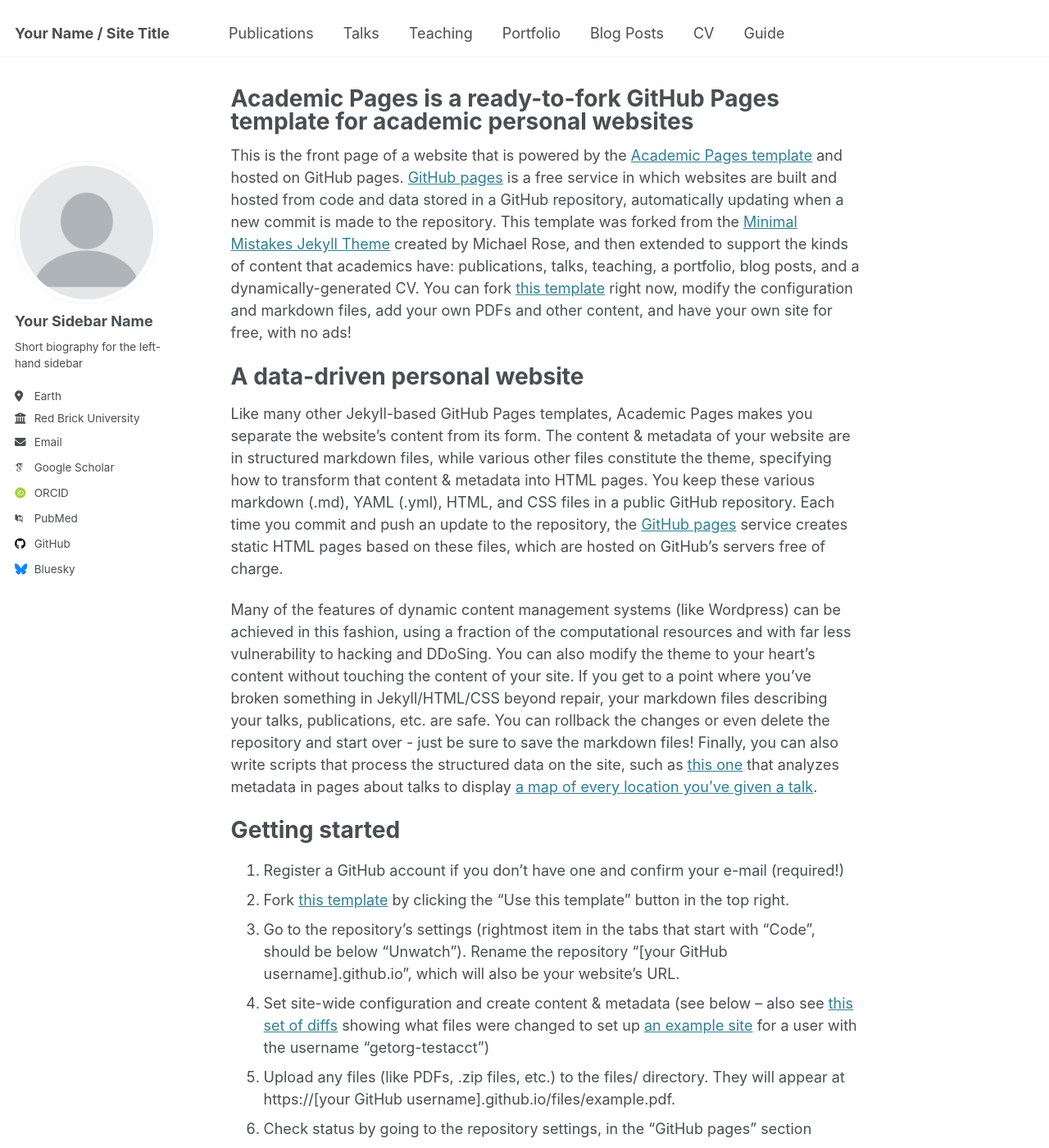
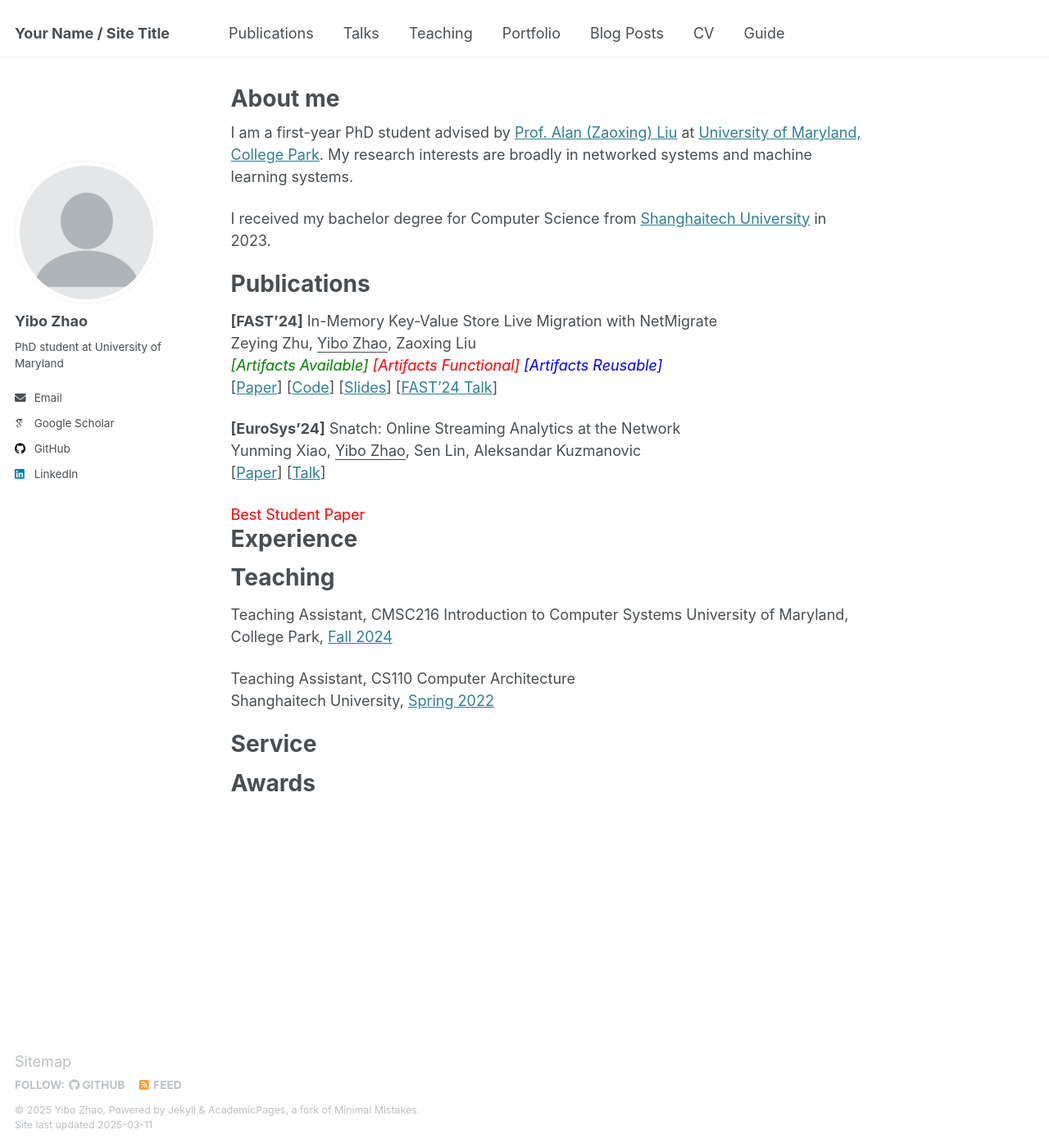
Before and after one commit to zhaoyboo/zhaoyboo.github.io, a Jekyll site: the page built from _pages/about.md, in a window 1280 px wide and 1400 px high. Shown: the whole window at 82% size. Built offline with Jekyll 4.4.1, drawn with Linux system fonts in a browser that asks for light colours; some web fonts are replaced; some of the changed text lies outside the part shown.

Commit message:
update _config.uml and about.md

```diff
--- a/_config.yml
+++ b/_config.yml
@@ -11,11 +11,11 @@ locale                   : "en-US"
 site_theme               : "default"
 title                    : "Your Name / Site Title"
 title_separator          : "-"
-name                     : &name "Your Name"
+name                     : &name "Yibo Zhao"
 description              : &description "personal description"
-url                      : https://academicpages.github.io # the base hostname & protocol for your site e.g. "https://[your GitHub username].github.io"
+url                      : https://yibozhao.github.io # the base hostname & protocol for your site e.g. "https://[your GitHub username].github.io"
 baseurl                  : "" # the subpath of your site, e.g. "/blog"
-repository               : "academicpages/academicpages.github.io"
+repository               : "zhaoyboo/yibozhao.github.io"
 
 # Site Author - The following control what appear as part of the author content on the side bar.
 #               If a field is blank the icon and link will not appear, otherwise it will be shown.
@@ -23,21 +23,21 @@ repository               : "academicpages/academicpages.github.io"
 author:
   # Biographic information
   avatar           : "profile.png"
-  name             : "Your Sidebar Name"
+  name             : "Yibo Zhao"
   pronouns         : # example: "she/her"
-  bio              : "Short biography for the left-hand sidebar"
-  location         : "Earth"
-  employer         : "Red Brick University"
+  bio              : "PhD student at University of Maryland"
+  location         :
+  employer         :
   uri              : # URL
-  email            : "none@example.org"
+  email            : "yibozhao@umd.edu"
 
   # Academic websites
   arxiv            : # URL - Update with the correct link to your profile
-  googlescholar    : "https://scholar.google.com/citations?user=PS_CX0AAAAAJ"
+  googlescholar    : "https://scholar.google.com/citations?user=RvSZMG0AAAAJ&hl=en&authuser=1"
   impactstory      : # URL
-  orcid            : "http://orcid.org/yourorcidurl"
+  orcid            :
   semantic         : # URL
-  pubmed           : "https://www.ncbi.nlm.nih.gov/pubmed/?term=john+snow"
+  pubmed           :
   researchgate     : # URL
   scopus           : # URL
 
@@ -45,12 +45,12 @@ author:
   bitbucket        : # Username - Update with your username on the site
   codepen          : # Username
   dribbble         : # Username
-  github           : "academicpages"
+  github           : "zhaoyboo"
   kaggle           : # Username
   stackoverflow    : # User number or user number and name (i.e., use "1" or "1/jeff-atwood")
 
   # Social media
-  bluesky          : "bsky.app" # Replace this with you Bluesky username
+  bluesky          : # Replace this with you Bluesky username
   facebook         : # Username
   flickr           : # Username
   foursquare       : # Username
@@ -59,7 +59,7 @@ author:
   keybase          : # Username
   instagram        : # Username
   lastfm           : # Username
-  linkedin         : # Username
+  linkedin         : "yibo-zhao-a39b78217"
   mastodon         : # URL
   medium           : # URL
   pinterest        : # Username
--- a/_pages/about.md
+++ b/_pages/about.md
@@ -1,49 +1,47 @@
 ---
 permalink: /
-title: "Academic Pages is a ready-to-fork GitHub Pages template for academic personal websites"
+title: "About me"
+excerpt: "About me"
 author_profile: true
 redirect_from:
   - /about/
   - /about.html
 ---
 
-This is the front page of a website that is powered by the [Academic Pages template](https://github.com/academicpages/academicpages.github.io) and hosted on GitHub pages. [GitHub pages](https://pages.github.com) is a free service in which websites are built and hosted from code and data stored in a GitHub repository, automatically updating when a new commit is made to the repository. This template was forked from the [Minimal Mistakes Jekyll Theme](https://mmistakes.github.io/minimal-mistakes/) created by Michael Rose, and then extended to support the kinds of content that academics have: publications, talks, teaching, a portfolio, blog posts, and a dynamically-generated CV. You can fork [this template](https://github.com/academicpages/academicpages.github.io) right now, modify the configuration and markdown files, add your own PDFs and other content, and have your own site for free, with no ads!
+I am a first-year PhD student advised by [Prof. Alan (Zaoxing) Liu](https://zaoxing.github.io/) at [University of Maryland, College Park](https://umd.edu/). My research interests are broadly in networked systems and machine learning systems.
 
-A data-driven personal website
+I received my bachelor degree for Computer Science from [Shanghaitech University](http://shanghaitech.edu.cn/eng/) in 2023.
+
+Publications
 ======
-Like many other Jekyll-based GitHub Pages templates, Academic Pages makes you separate the website's content from its form. The content & metadata of your website are in structured markdown files, while various other files constitute the theme, specifying how to transform that content & metadata into HTML pages. You keep these various markdown (.md), YAML (.yml), HTML, and CSS files in a public GitHub repository. Each time you commit and push an update to the repository, the [GitHub pages](https://pages.github.com/) service creates static HTML pages based on these files, which are hosted on GitHub's servers free of charge.
+**[FAST'24]** In-Memory Key-Value Store Live Migration with NetMigrate
+Zeying Zhu, <u>Yibo Zhao</u>, Zaoxing Liu
+<em><font color="green">[Artifacts Available]</font> <font color="red">[Artifacts Functional]</font> <font color="blue">[Artifacts Reusable]</font></em>
+[[Paper](https://www.usenix.org/system/files/fast24-zhu.pdf)] [[Code](https://github.com/Froot-NetSys/NetMigrate)] [[Slides](https://zzylol.github.io/files/NetMigrate_slides_zhu.pptx)] [[FAST'24 Talk](https://youtu.be/l1fZykAGdM0)]
 
-Many of the features of dynamic content management systems (like Wordpress) can be achieved in this fashion, using a fraction of the computational resources and with far less vulnerability to hacking and DDoSing. You can also modify the theme to your heart's content without touching the content of your site. If you get to a point where you've broken something in Jekyll/HTML/CSS beyond repair, your markdown files describing your talks, publications, etc. are safe. You can rollback the changes or even delete the repository and start over - just be sure to save the markdown files! Finally, you can also write scripts that process the structured data on the site, such as [this one](https://github.com/academicpages/academicpages.github.io/blob/master/talkmap.ipynb) that analyzes metadata in pages about talks to display [a map of every location you've given a talk](https://academicpages.github.io/talkmap.html).
+**[EuroSys’24]** Snatch: Online Streaming Analytics at the Network
+Yunming Xiao, <u>Yibo Zhao</u>, Sen Lin, Aleksandar Kuzmanovic
+[[Paper](https://yunmingxiao.github.io/publication/sn)] [[Talk](https://www.youtube.com/watch?v=O0XLfwpqgTY&feature=youtu.be)]
+<font color="red">Best Student Paper </font>
 
-Getting started
+
+Experience
 ======
-1. Register a GitHub account if you don't have one and confirm your e-mail (required!)
-1. Fork [this template](https://github.com/academicpages/academicpages.github.io) by clicking the "Use this template" button in the top right.
-1. Go to the repository's settings (rightmost item in the tabs that start with "Code", should be below "Unwatch"). Rename the repository "[your GitHub username].github.io", which will also be your website's URL.
-1. Set site-wide configuration and create content & metadata (see below -- also see [this set of diffs](http://archive.is/3TPas) showing what files were changed to set up [an example site](https://getorg-testacct.github.io) for a user with the username "getorg-testacct")
-1. Upload any files (like PDFs, .zip files, etc.) to the files/ directory. They will appear at https://[your GitHub username].github.io/files/example.pdf.
-1. Check status by going to the repository settings, in the "GitHub pages" section
+<!-- Research Intern
+Social Computing Group, Microsoft Research Asia, Beijing
+Oct. 2022 - Jan 2023 -->
 
-Site-wide configuration
-------
-The main configuration file for the site is in the base directory in [_config.yml](https://github.com/academicpages/academicpages.github.io/blob/master/_config.yml), which defines the content in the sidebars and other site-wide features. You will need to replace the default variables with ones about yourself and your site's github repository. The configuration file for the top menu is in [_data/navigation.yml](https://github.com/academicpages/academicpages.github.io/blob/master/_data/navigation.yml). For example, if you don't have a portfolio or blog posts, you can remove those items from that navigation.yml file to remove them from the header.
 
-Create content & metadata
-------
-For site content, there is one markdown file for each type of content, which are stored in directories like _publications, _talks, _posts, _teaching, or _pages. For example, each talk is a markdown file in the [_talks directory](https://github.com/academicpages/academicpages.github.io/tree/master/_talks). At the top of each markdown file is structured data in YAML about the talk, which the theme will parse to do lots of cool stuff. The same structured data about a talk is used to generate the list of talks on the [Talks page](https://academicpages.github.io/talks), each [individual page](https://academicpages.github.io/talks/2012-03-01-talk-1) for specific talks, the talks section for the [CV page](https://academicpages.github.io/cv), and the [map of places you've given a talk](https://academicpages.github.io/talkmap.html) (if you run this [python file](https://github.com/academicpages/academicpages.github.io/blob/master/talkmap.py) or [Jupyter notebook](https://github.com/academicpages/academicpages.github.io/blob/master/talkmap.ipynb), which creates the HTML for the map based on the contents of the _talks directory).
+Teaching
+======
+Teaching Assistant, CMSC216 Introduction to Computer Systems
+University of Maryland, College Park, [Fall 2024](https://www.cs.umd.edu/~profk/216/)
 
-**Markdown generator**
+Teaching Assistant, CS110 Computer Architecture
+Shanghaitech University, [Spring 2022](http://robotics.shanghaitech.edu.cn/courses/ca/22s/)
 
-The repository includes [a set of Jupyter notebooks](https://github.com/academicpages/academicpages.github.io/tree/master/markdown_generator
-) that converts a CSV containing structured data about talks or presentations into individual markdown files that will be properly formatted for the Academic Pages template. The sample CSVs in that directory are the ones I used to create my own personal website at stuartgeiger.com. My usual workflow is that I keep a spreadsheet of my publications and talks, then run the code in these notebooks to generate the markdown files, then commit and push them to the GitHub repository.
+Service
+======
 
-How to edit your site's GitHub repository
-------
-Many people use a git client to create files on their local computer and then push them to GitHub's servers. If you are not familiar with git, you can directly edit these configuration and markdown files directly in the github.com interface. Navigate to a file (like [this one](https://github.com/academicpages/academicpages.github.io/blob/master/_talks/2012-03-01-talk-1.md) and click the pencil icon in the top right of the content preview (to the right of the "Raw | Blame | History" buttons). You can delete a file by clicking the trashcan icon to the right of the pencil icon. You can also create new files or upload files by navigating to a directory and clicking the "Create new file" or "Upload files" buttons.
-
-Example: editing a markdown file for a talk
-![Editing a markdown file for a talk](/images/editing-talk.png)
-
-For more info
-------
-More info about configuring Academic Pages can be found in [the guide](https://academicpages.github.io/markdown/), the [growing wiki](https://github.com/academicpages/academicpages.github.io/wiki), and you can always [ask a question on GitHub](https://github.com/academicpages/academicpages.github.io/discussions). The [guides for the Minimal Mistakes theme](https://mmistakes.github.io/minimal-mistakes/docs/configuration/) (which this theme was forked from) might also be helpful.
+Awards
+======
```
